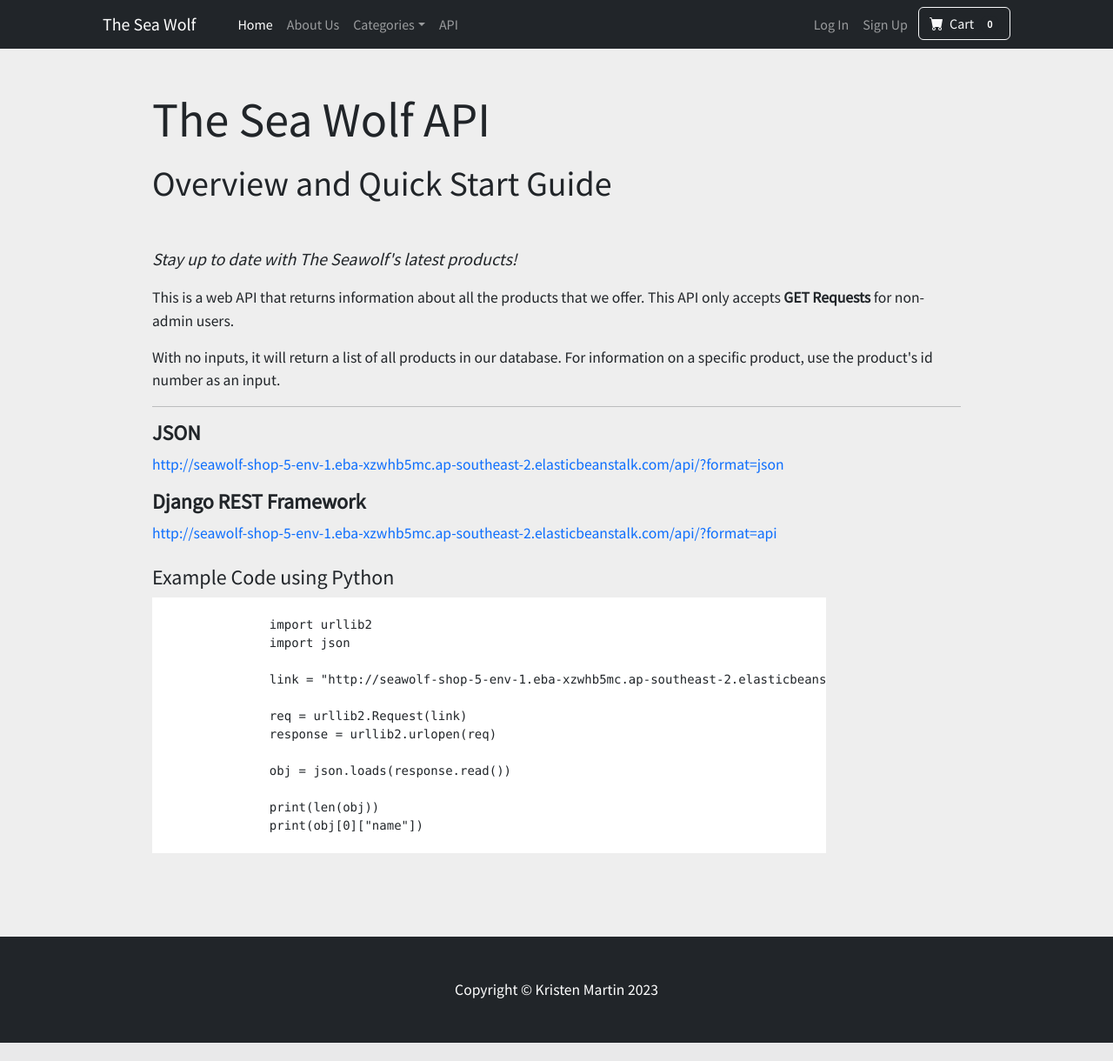
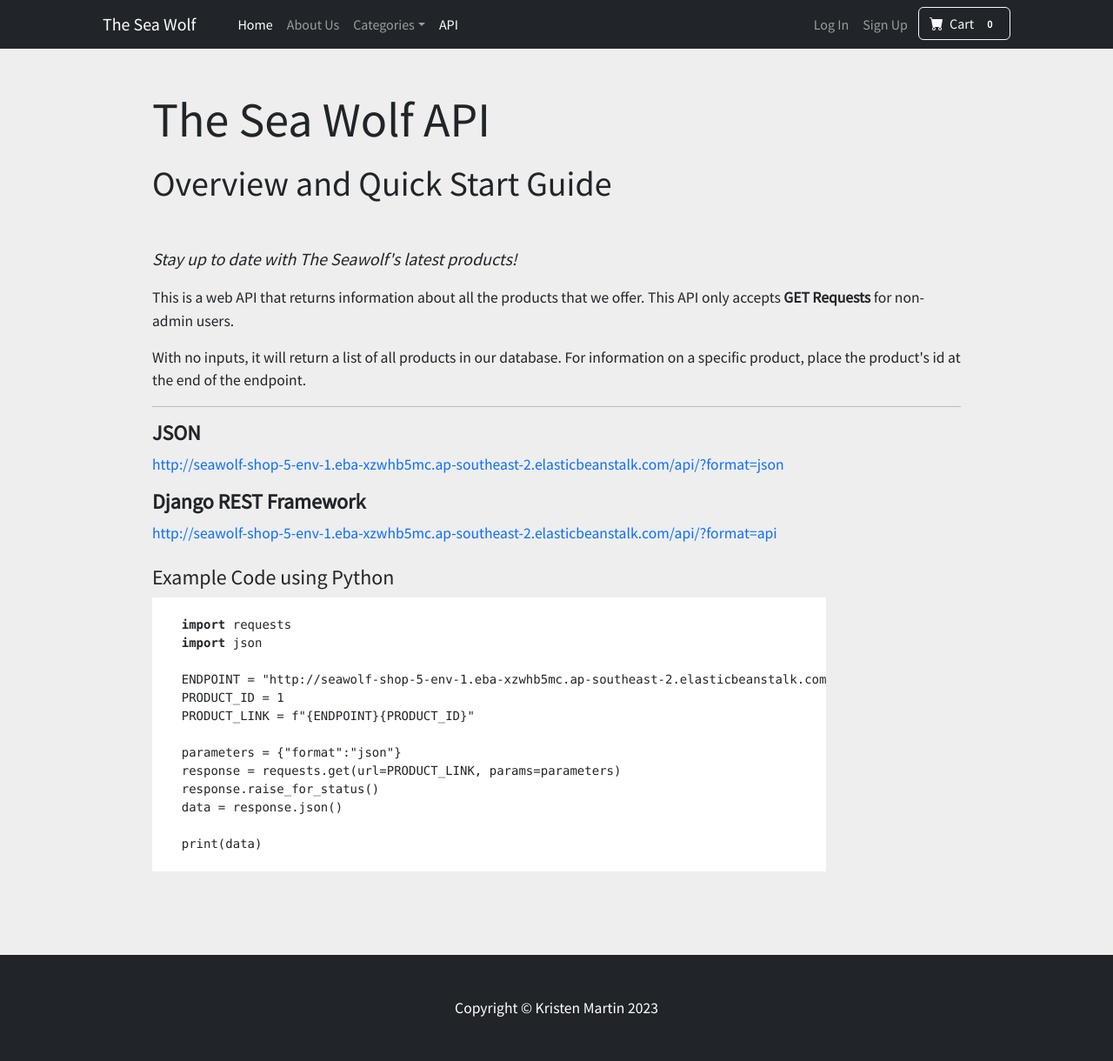
Before and after one commit to KristenM4/Django-Online-Shop, a Django app: page /api-info/ in a window 1280 px wide. Shown: the whole page at 87% size. Before the commit the page ends 1199 px from the top, so only its background shows below. Run offline with Django 4.2, Linux system fonts and the light colour scheme; some libraries are stand-ins or nearby versions.

Commit message:
use requests instead of urllib for api-info code example

```diff
--- a/templates/api_info.html
+++ b/templates/api_info.html
@@ -20,7 +20,7 @@
             </p>
             <p>
                 With no inputs, it will return a list of all products in our database.
-                For information on a specific product, use the product's id number as an input.
+                For information on a specific product, place the product's id at the end of the endpoint.
             </p>
             <hr>
             <h4 class="fw-bold mt-3">JSON</h4>
@@ -28,19 +28,20 @@
             <h4 class="fw-bold">Django REST Framework</h4>
             <p><a href="http://seawolf-shop-5-env-1.eba-xzwhb5mc.ap-southeast-2.elasticbeanstalk.com/api/?format=api" class="link-primary">http://seawolf-shop-5-env-1.eba-xzwhb5mc.ap-southeast-2.elasticbeanstalk.com/api/?format=api</a></p>
             <h4 class="mt-4">Example Code using Python</h4>
-            <pre style="background-color: white;" class="col-md-10 ps-0"><code>
-                import urllib2
-                import json
+            <pre style="background-color: white;" class="col-md-10"><code>
+    <b>import</b> requests
+    <b>import</b> json
 
-                link = "http://seawolf-shop-5-env-1.eba-xzwhb5mc.ap-southeast-2.elasticbeanstalk.com/api/?format=json"
+    ENDPOINT = "http://seawolf-shop-5-env-1.eba-xzwhb5mc.ap-southeast-2.elasticbeanstalk.com/api/"
+    PRODUCT_ID = 1
+    PRODUCT_LINK = f"{ENDPOINT}{PRODUCT_ID}"
 
-                req = urllib2.Request(link)
-                response = urllib2.urlopen(req)
+    parameters = {"format":"json"}
+    response = requests.get(url=PRODUCT_LINK, params=parameters)
+    response.raise_for_status()
+    data = response.json()
 
-                obj = json.loads(response.read())
-
-                print(len(obj))
-                print(obj[0]["name"])
+    print(data)
             </code></pre>
         </div>
     </div>
--- a/templates/base.html
+++ b/templates/base.html
@@ -40,7 +40,7 @@
                             <li><a class="dropdown-item" href="{% url 'category' 'Masks' %}">Masks</a></li>
                         </ul>
                     </li>
-                    <li class="nav-item"><a class="nav-link" href="{% url 'api-info' %}">API</a></li>
+                    <li class="nav-item"><a class="nav-link active" href="{% url 'api-info' %}">API</a></li>
                 </ul>
                 <ul class="navbar-nav ms-auto mb-2 mb-lg-0 ms-lg-4">
                     {% if user.is_authenticated %}
```
